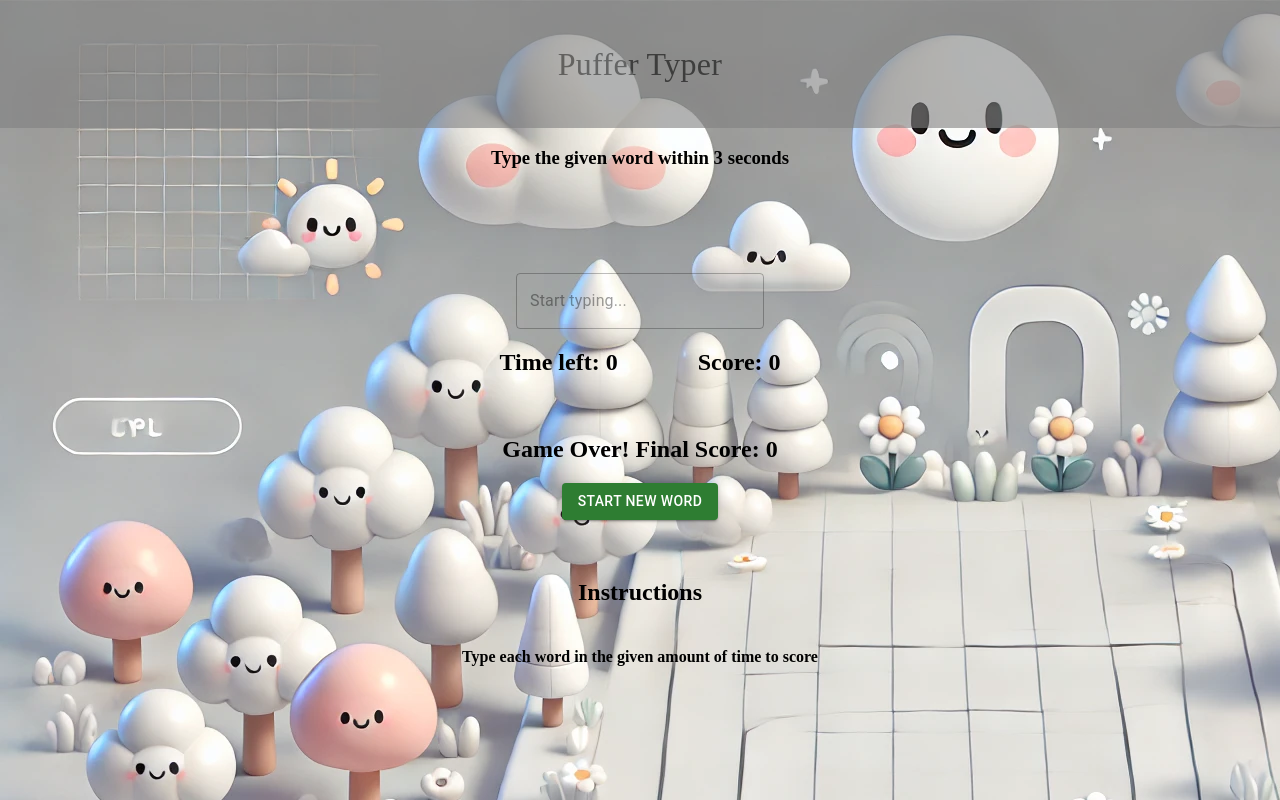
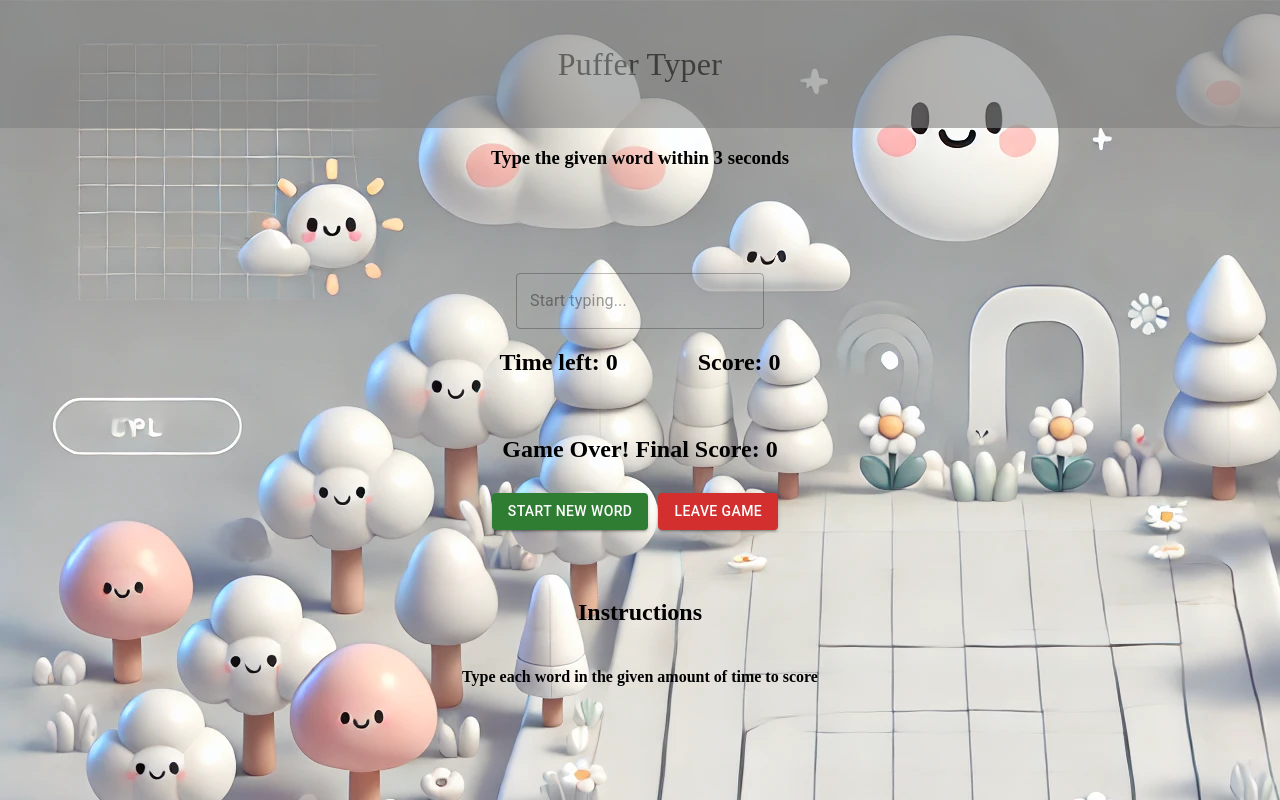
Before and after one commit to nghia3anp3/PufferBeater_FE, a React (Vite) app: page /singleplayer in a window 1280 px wide. Built offline with nearby package versions, Linux system fonts and the light colour scheme; no server answers.

Commit message:
single leave

```diff
--- a/src/page/SinglePlayer.jsx
+++ b/src/page/SinglePlayer.jsx
@@ -1,6 +1,6 @@
 import { Button, TextField } from "@mui/material";
 import { useEffect, useState } from "react";
-import { useLocation } from "react-router-dom";
+import { useLocation, useNavigate } from "react-router-dom";
 const BACKEND_URL = import.meta.env.VITE_APP_BACKEND_URL;
 
 // Get me from BE
@@ -8,6 +8,7 @@ export default function SinglePlayer() {
   const location = useLocation();
   const queryParams = new URLSearchParams(location.search);
   const difficulty = queryParams.get("difficulty");
+  const navigate = useNavigate();
 
   const [word, setWord] = useState("");
   const [timeLeft, setTimeLeft] = useState(0);
@@ -49,6 +50,10 @@ export default function SinglePlayer() {
     setUserInput("");
     setTimeLeft(getTimerDuration());
     setGameOver(false);
+  };
+
+  const handleLeave = () => {
+    navigate("/");
   };
 
   useEffect(() => {
@@ -107,6 +112,14 @@ export default function SinglePlayer() {
             <Button variant="contained" color="success" onClick={startNewWord}>
               Start New Word
             </Button>
+            <Button
+              variant="contained"
+              color="error"
+              onClick={handleLeave}
+              style={{ margin: "10px" }}
+            >
+              Leave Game
+            </Button>
           </div>
         )}
         <div
```
